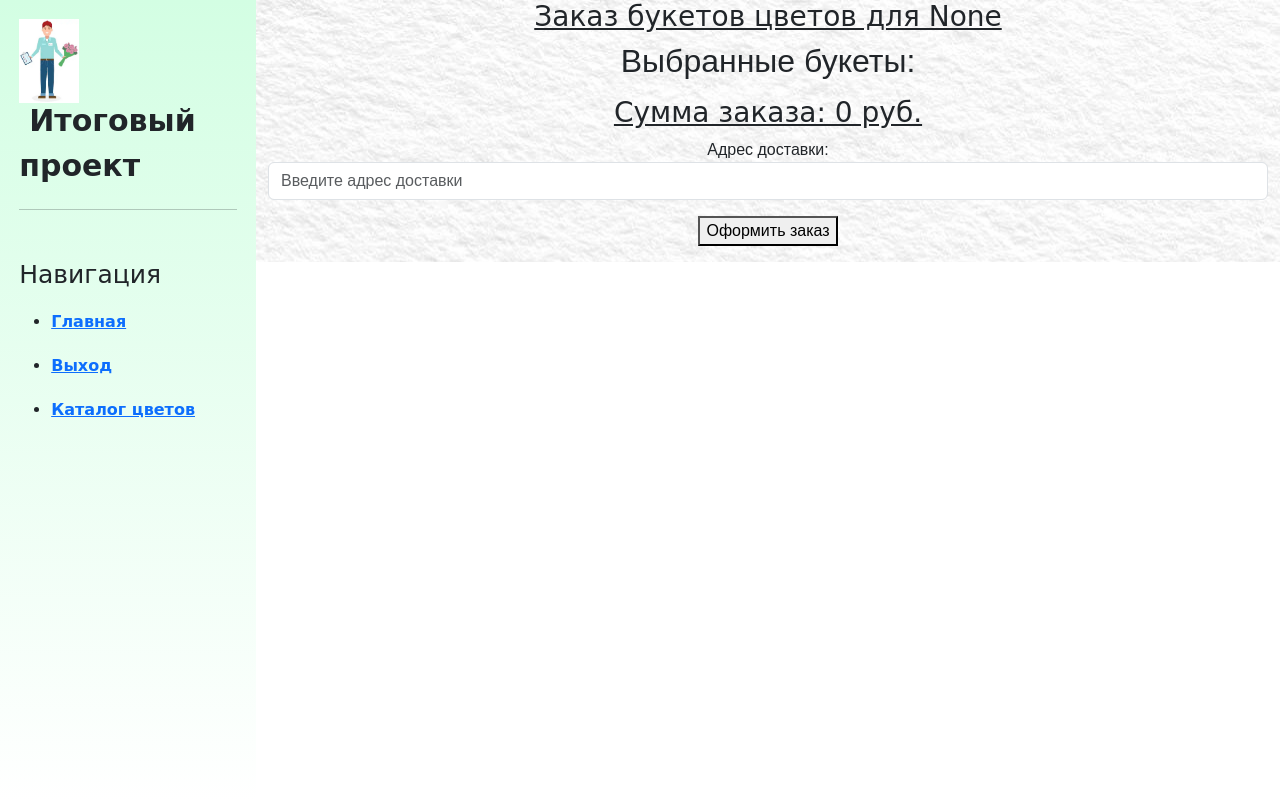
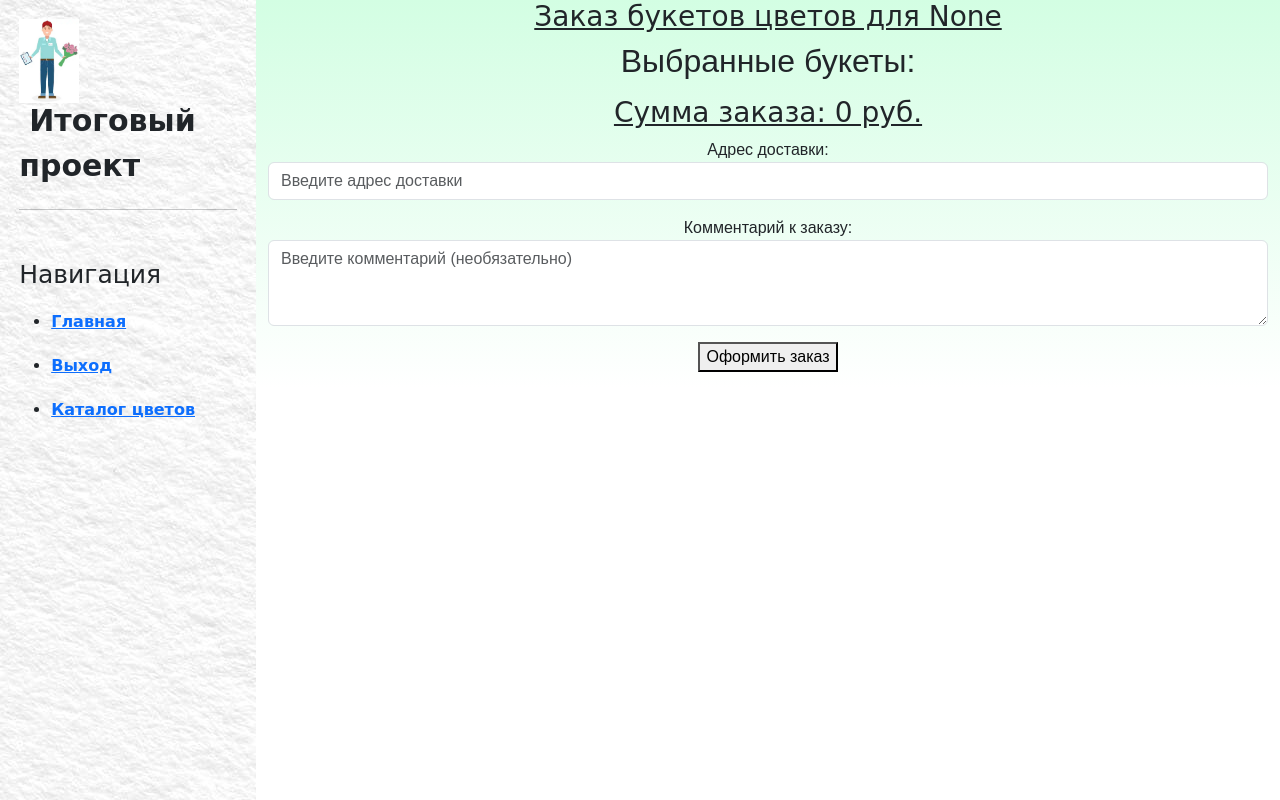
Before and after one commit to NezhelskiyViktor/Flower_delivery_base, a Django app: page /deliver/order in a window 1280 px wide. Run offline with Django 5.2, Linux system fonts and the light colour scheme.

Commit message:
Загрузка файлов после доработки

```diff
--- a/flower_delivery/delivery/forms.py
+++ b/flower_delivery/delivery/forms.py
@@ -39,3 +39,8 @@
         max_length=255,
         widget=forms.TextInput(attrs={'class': 'form-control', 'placeholder': 'Введите адрес доставки'})
     )
+    text = forms.CharField(
+        label='Комментарий к заказу',
+        required=False,
+        widget=forms.Textarea(attrs={'class': 'form-control', 'placeholder': 'Введите комментарий (необязательно)', 'rows': 3})
+    )
--- a/flower_delivery/delivery/static/delivery/css/delivery.css
+++ b/flower_delivery/delivery/static/delivery/css/delivery.css
@@ -9,7 +9,7 @@
     width: 20%;
     padding: 1.5%;
     height: 100vh;
-    background: linear-gradient(to bottom, #D3FEE3, white);
+    background: url('../img/tekstura-akvarelnoi-bumagi1.jpg');
 }
 aside img {
     width: 60px;
@@ -35,7 +35,7 @@
     transform: scale(1.15);
 }
 main {
-    background-image: url('../img/tekstura-akvarelnoi-bumagi1.jpg');
+    background-image: linear-gradient(to bottom, #D3FEE3, white);
     background-repeat: repeat-y;
     font-family: Arial, Helvetica, sans-serif;
     text-align: center;
--- a/flower_delivery/delivery/views.py
+++ b/flower_delivery/delivery/views.py
@@ -6,6 +6,7 @@
 from .models import User
 from .forms import UserRegistrationForm, LoginByEmailForm, LoginForm, DeliveryAddressForm
 from .telebot.message_to_bot import send_message
+from datetime import datetime
 
 TIME = (8, 23)
 
@@ -45,7 +46,11 @@
         form = UserRegistrationForm(request.POST)  # Инициализация формы
         if form.is_valid():  # Проверка формы
             form.save()  # Сохранение формы
-            messages.success(request, 'Пользователь успешно зарегистрирован!')
+            email = form.cleaned_data['email']  # Получить email из формы
+            buyer = get_object_or_404(User, email=email)  # Поиск пользователя по email
+            request.session['email'] = email  # запомнить email в сессии
+            request.session['buyer'] = buyer.name  # запомнить имя пользователя в сессии
+            # messages.success(request, 'Пользователь успешно зарегистрирован!')
             return redirect('catalog')  # Перенаправление на страницу каталога
     else:
         form = UserRegistrationForm()  # Инициализация формы
@@ -62,7 +67,7 @@
             buyer = get_object_or_404(User, email=email)  # Поиск пользователя по email
             request.session['email'] = email  # запомнить email в сессии
             request.session['buyer'] = buyer.name  # запомнить имя пользователя в сессии
-            messages.success(request, f'{buyer.name}, Вы успешно вошли в систему!')
+            # messages.success(request, f'{buyer.name}, Вы успешно вошли в систему!')
             return redirect('catalog')  # Перенаправление на страницу каталога
     else:
         form = LoginForm()  # Инициализация формы
@@ -151,16 +156,20 @@
         form = DeliveryAddressForm(request.POST)
         if form.is_valid():
             address = form.cleaned_data['address']
+            text = form.cleaned_data['text']
+            formatted_date_time = datetime.now().strftime("%H:%M %d.%m.%Y")
+
             # Здесь можно создать заказ и сохранить его в БД
             order = Order.objects.create(user=user)
             order.products.set(selected_products)
             order.save()
+            text_for_bot = (f'{formatted_date_time} |{order} | Список букетов: {selected_products_titles} | '
+                   f'Сумма заказа: {total_price}₽ | Адрес доставки: {address} | ')
 
-            send_message(f'{order} | '
-                  f'Почта: {email} | '
-                  f'Список букетов: {selected_products_titles} | '
-                  f'Сумма заказа: {total_price}₽ | '
-                  f'Адрес доставки: {address}')
+            if text != '':
+                text_for_bot += f'{text}'
+
+            send_message(text_for_bot)
 
             local_time = timezone.now().astimezone(pytz.timezone('Europe/Moscow'))
             global TIME
```
Also changed, not shown: README.md, shot0.jpg, shot1.jpg, shot2.jpg, shot3.jpg, shot4.jpg, shot5.jpg, shot6.jpg, shot7.jpg.
